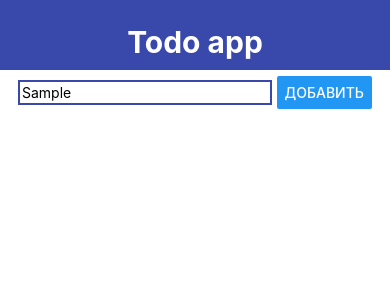
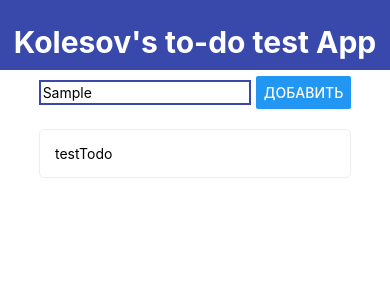
Before and after one commit to BogdanKolesov/first-react-native-project, a React Native app: screen / in a window 390 px wide. Both pictures are taken after typing "Sample" into the empty fields and a click on the button "ДОБАВИТЬ". Shown: the top 300 px of the page. Built offline with nearby package versions, Linux system fonts and the light colour scheme.

Commit message:
add: Todo

```diff
--- a/App.js
+++ b/App.js
@@ -3,10 +3,12 @@ import React, { useState } from 'react';
 import { StyleSheet, Text, View } from 'react-native';
 import Navbar from './src/components/Navbar';
 import AddTodo from './src/components/AddTodo';
+import Todo from './src/components/Todo';
 
 const styles = StyleSheet.create({
   container: {
-
+    justifyContent: 'center',
+    alignItems: 'center'
   }
 });
 
@@ -40,9 +42,15 @@ export default function App() {
 
   return (
     <View >
-      <Navbar title="Todo app" />
+      <Navbar title="Kolesov's to-do test App" />
       <View style={styles.container}>
         <AddTodo onSubmit={addTodo} />
+        <View>
+
+        </View>
+        {todos.map(todo => {
+          return <Todo todo={todo} key={todo.id} />
+        })}
       </View>
     </View>
   );
--- a/src/components/AddTodo/AddTodo.js
+++ b/src/components/AddTodo/AddTodo.js
@@ -6,7 +6,8 @@ const styles = StyleSheet.create({
         flexDirection: 'row',
         justifyContent: 'center',
         alignItems: 'center',
-        marginTop: 6
+        marginTop: 6,
+        marginBottom: 10
     },
     button: {
 
--- /dev/null
+++ b/src/components/Todo/Todo.js
@@ -0,0 +1,28 @@
+import React from 'react';
+import { Text, View, StyleSheet } from 'react-native'
+
+const styles = StyleSheet.create({
+    todo: {
+        width: '80%',
+        flexDirection: 'row',
+        alignItems: 'center',
+        padding: 15,
+        borderWidth: 1,
+        borderColor: '#eee',
+        borderRadius: 5,
+        marginTop: 10
+    }
+})
+
+
+const Todo = ({ todo }) => {
+    return (
+        <View style={styles.todo}>
+            <Text>
+                {todo.title}
+            </Text>
+        </View>
+    );
+};
+
+export default Todo;
--- /dev/null
+++ b/src/components/Todo/index.js
@@ -0,0 +1,2 @@
+import Todo from './Todo';
+export default Todo
```
